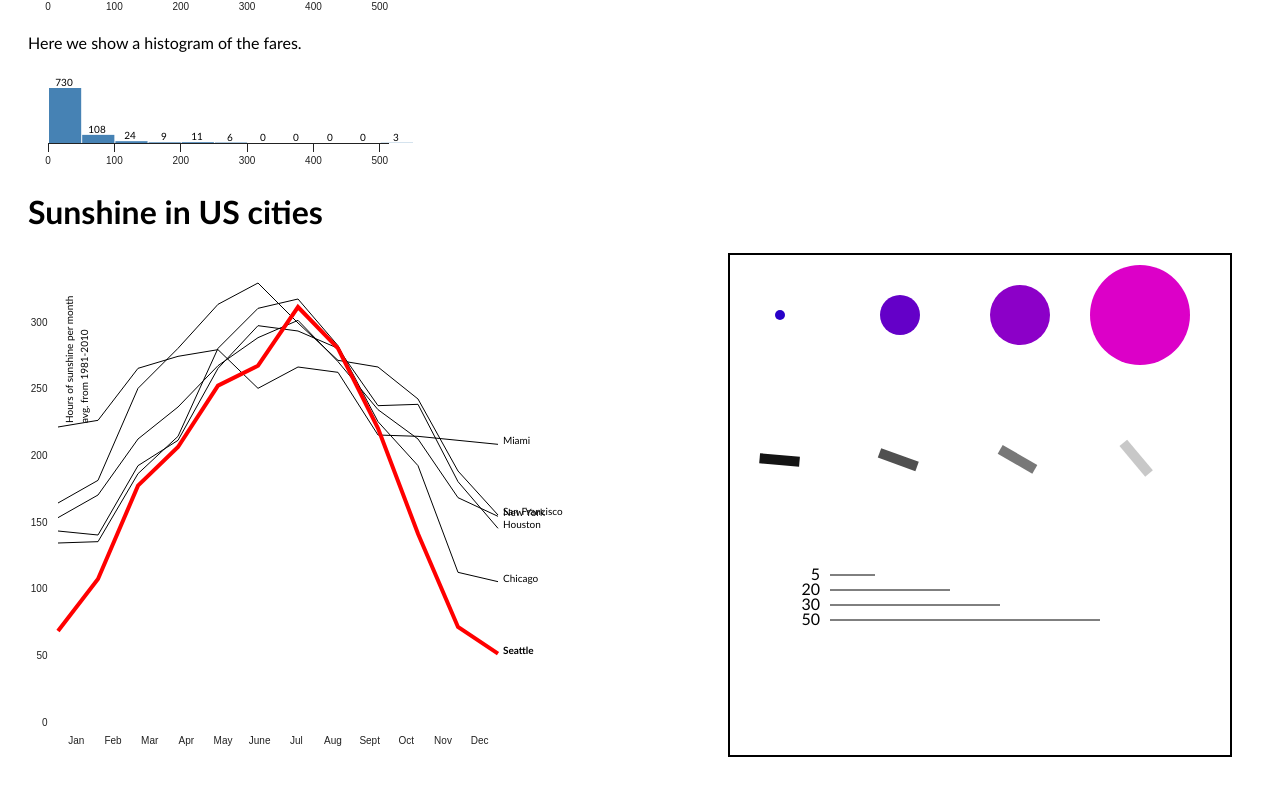
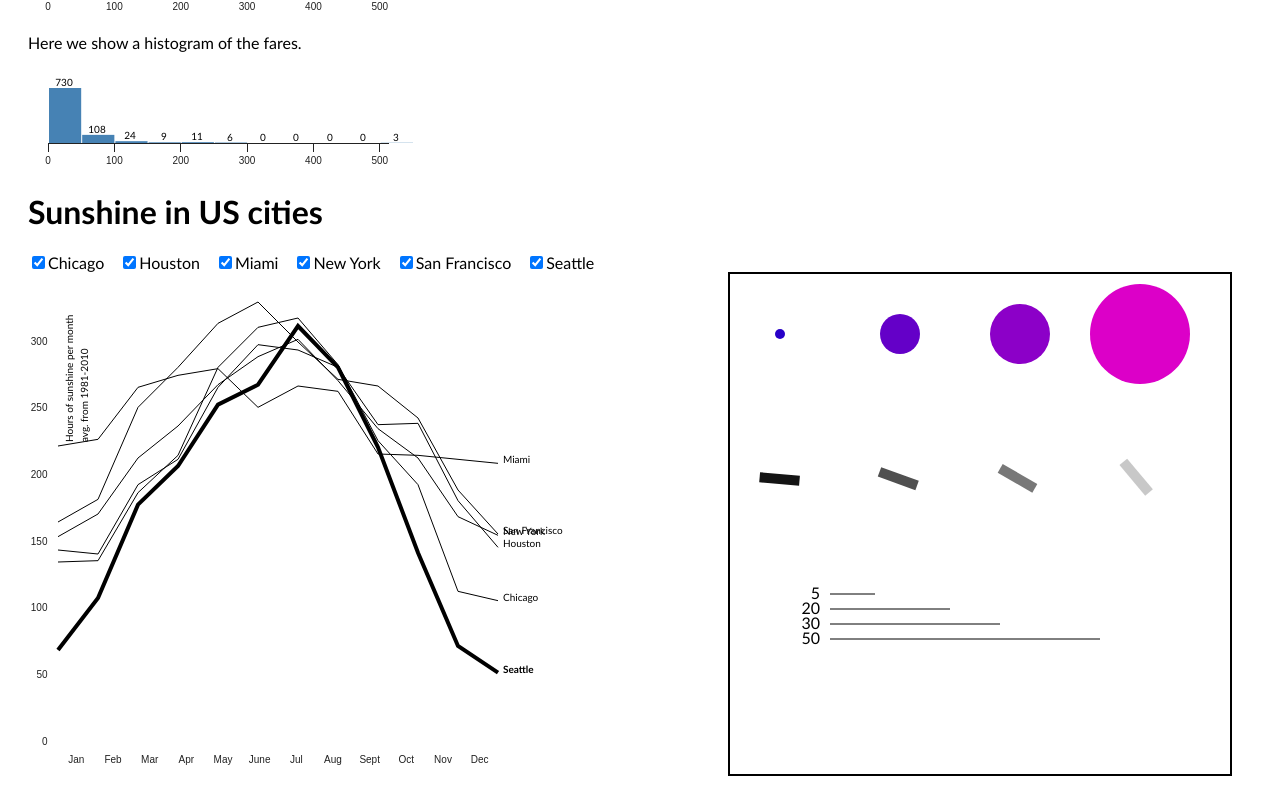
Before and after one commit to colinmegill/uw-info474-w22, a React (Vite) app: page / in a window 1280 px wide. Shown: the part 1943-2739 px from the top of the page. Built offline with nearby package versions, Linux system fonts and the light colour scheme.

Commit message:
interactive and state

```diff
--- a/src/components/App.jsx
+++ b/src/components/App.jsx
@@ -1,7 +1,9 @@
+import React, { useState } from "react"; /* ADD THIS LINE FOR STATE MANAGMENT */
+
 import { scaleLinear, scaleBand, extent, line, symbol, csv } from "d3";
 import { AxisLeft, AxisBottom } from "@visx/axis";
 import { BoxPlot } from "@visx/stats";
-import { uniq } from "lodash";
+import { forOwn, uniq } from "lodash";
 import sunshine from "../data/sunshine";
 import census from "../data/census";
 import titanic from "../data/titanic";
@@ -16,6 +18,15 @@ import MapsExample from "./mapsExampleBasemap";
 import MapsExampleAirports from "./mapsExampleAirports";
 
 function App() {
+  const [selectedCities, setSelectedCities] = useState([
+    "New York",
+    "Chicago",
+    "Houston",
+    "Miami",
+    "San Francisco",
+    "Seattle",
+  ]); /* ADD THIS LINE FOR STATE MANAGMENT */
+
   const chartSize = 500;
   const margin = 30;
   const legendPadding = 200;
@@ -229,6 +240,37 @@ function App() {
       </div>
 
       <h1>Sunshine in US cities</h1>
+      {/* <p>You clicked {count} times</p>
+      <button onClick={() => setCount(count + 11)}>Click me</button> */}
+      <div>
+        {cities.map((city, i) => {
+          return (
+            <>
+              <input
+                type="checkbox"
+                id={city}
+                name={city}
+                checked={selectedCities.indexOf(city) > -1}
+                onChange={() => {
+                  if (selectedCities.indexOf(city) === -1) {
+                    setSelectedCities(selectedCities.slice(0).push(city));
+                  } else {
+                    setSelectedCities(
+                      selectedCities.slice(0).filter((_city) => {
+                        return _city !== city;
+                      })
+                    );
+                  }
+                }}
+              />
+              <label style={{ marginRight: 15 }} for={city}>
+                {city}
+              </label>
+            </>
+          );
+        })}
+      </div>
+
       <div style={{ display: "flex" }}>
         <svg
           width={chartSize + legendPadding}
@@ -236,6 +278,7 @@ function App() {
           key={"a"}
           // style={{ border: "1px solid pink" }}
         >
+          {/* <circle cx={100} cy={50} r={count} /> */}
           <AxisLeft strokeWidth={0} left={margin} scale={_scaleY} />
           <AxisBottom
             strokeWidth={0}
@@ -253,7 +296,11 @@ function App() {
           {cities.map((city, i) => {
             return (
               <path
-                stroke={city === "Seattle" ? "red" : "black"}
+                stroke={
+                  selectedCities.indexOf(city) === -1
+                    ? "rgba(0,0,0,.2)"
+                    : "rgba(0,0,0,1)"
+                }
                 strokeWidth={city === "Seattle" ? 4 : 1}
                 // fill={"rgba(255,0,0,.3)"}
                 fill={"none"}
--- a/src/components/mapsExampleAirports.jsx
+++ b/src/components/mapsExampleAirports.jsx
@@ -15,8 +15,6 @@ const MapsExample = ({ width = 960, height = 500 }) => {
     .scale(150)
     .rotate([0, 0]);
   const path = geoPath().projection(projection);
-
-  console.log("countryshapes", countryShapes);
 
   return (
     <div>
--- a/src/components/mapsExampleBasemap.jsx
+++ b/src/components/mapsExampleBasemap.jsx
@@ -20,8 +20,11 @@ const MapsExample = ({ width = 960, height = 500 }) => {
             return (
               <path
                 key={i}
+                onClick={() => {
+                  console.log(shape);
+                }}
                 d={path(shape)}
-                fill="lightgrey"
+                fill={"#" + ((Math.random() * 0xffffff) << 0).toString(16)}
                 stroke="white"
                 strokeWidth={0.3}
               />
```
Also changed, not shown: src/components/legendLinear.jsx (added, +24 -0 lines).
